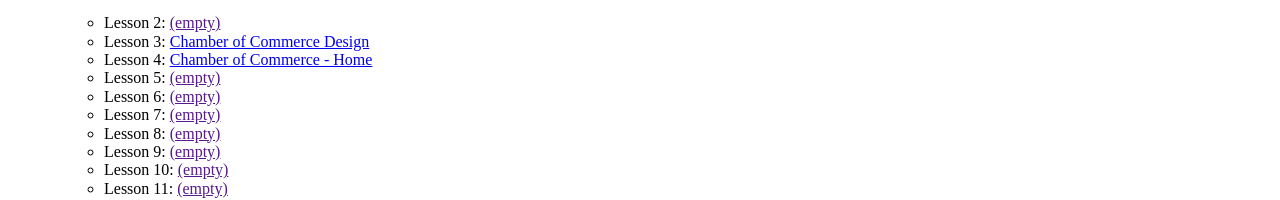
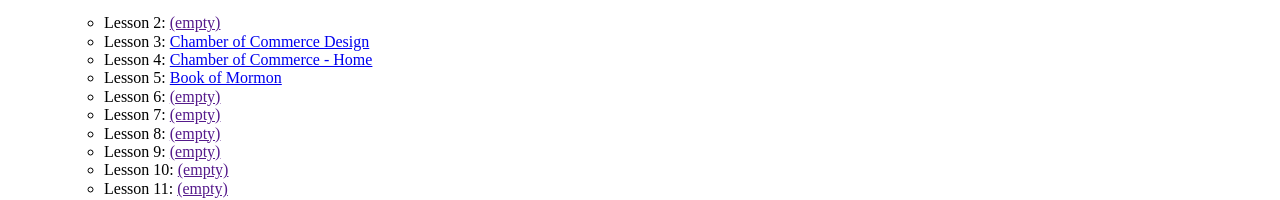
Before and after one commit to ThomasAMH/wdd230, a plain HTML site: page index.html in a window 1280 px wide. Shown: the part 332-532 px from the top of the page. Drawn offline with nearby package versions, Linux system fonts and the light colour scheme.

Commit message:
Added link to lesson 5 to home

```diff
--- a/index.html
+++ b/index.html
@@ -26,7 +26,7 @@
                 <li>Lesson 2: <a href="">(empty)</a></li>
                 <li>Lesson 3: <a href="/wdd230/lesson-3/">Chamber of Commerce Design</a></li>
                 <li>Lesson 4: <a href="/wdd230/chamber/">Chamber of Commerce - Home</a></li>
-                <li>Lesson 5: <a href="">(empty)</a></li>
+                <li>Lesson 5: <a href="/wdd230/lesson-5/bom.html">Book of Mormon</a></li>
                 <li>Lesson 6: <a href="">(empty)</a></li>
                 <li>Lesson 7: <a href="">(empty)</a></li>
                 <li>Lesson 8: <a href="">(empty)</a></li>
```
